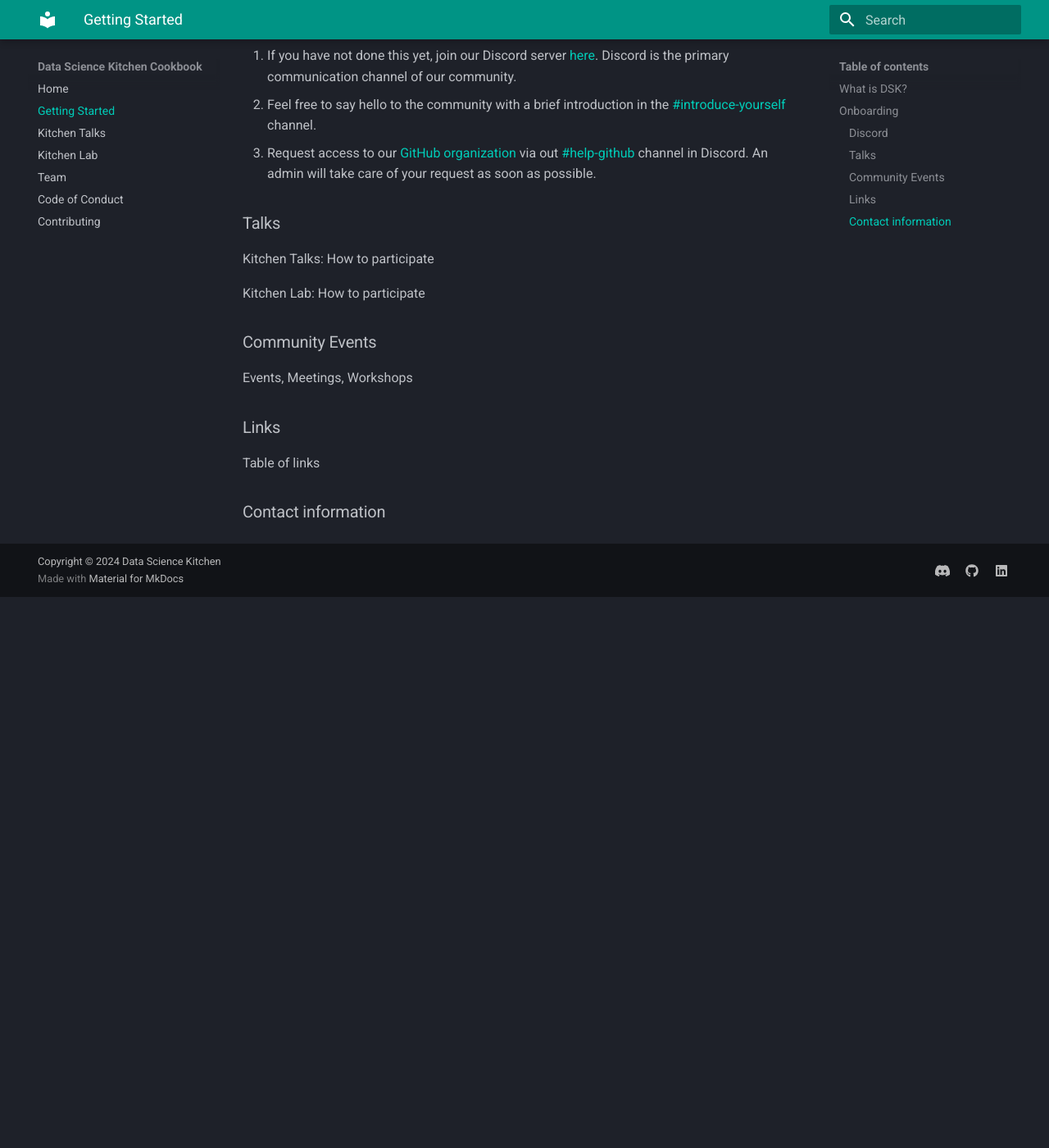
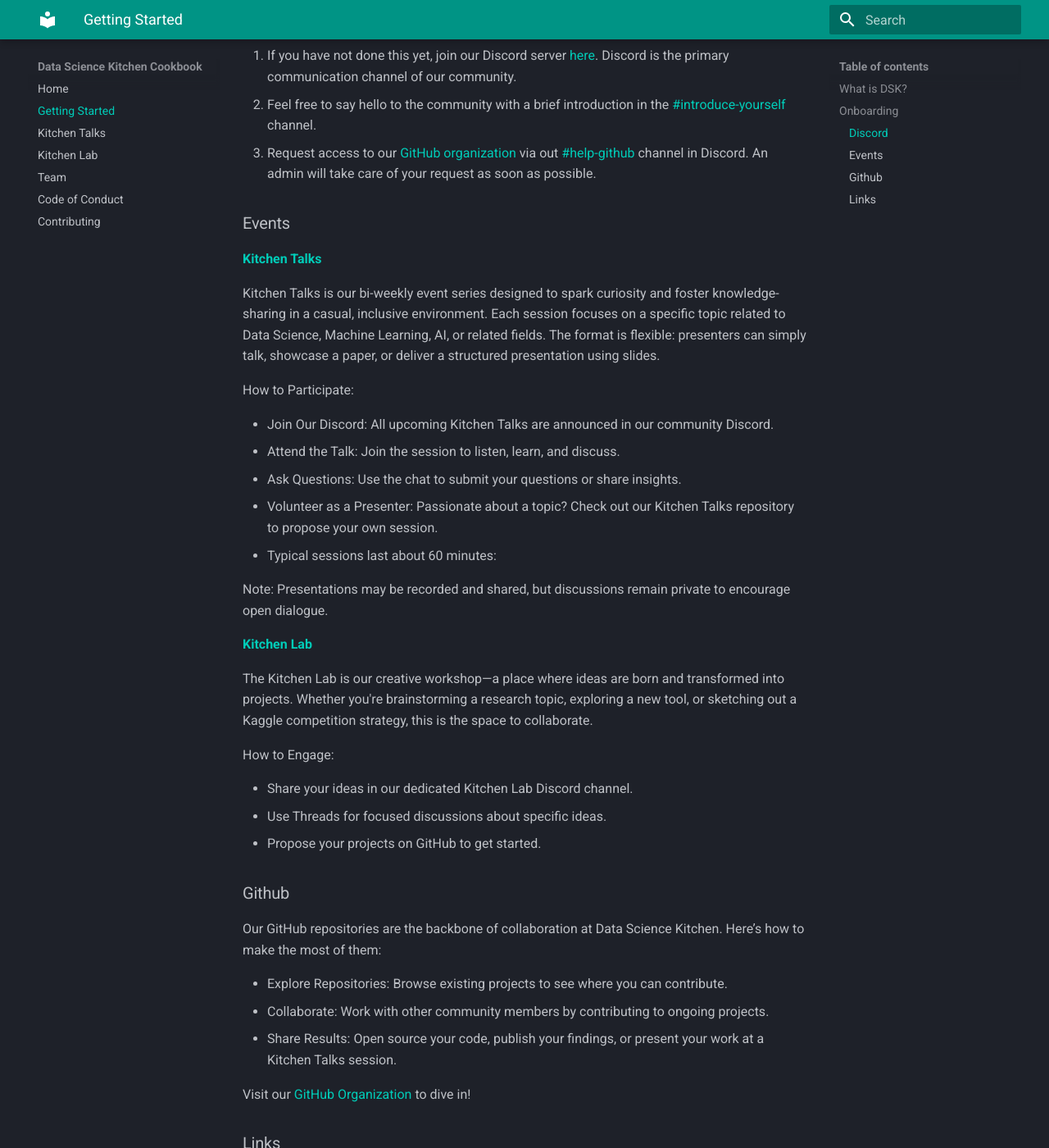
Before and after one commit to data-science-kitchen/cookbook, an MkDocs documentation site: the page built from docs/getting_started.md, in a window 1280 px wide and 1400 px high, scrolled down 1208 px. Shown: the whole window at 82% size. Built offline with MkDocs 1.6.1 and Material for MkDocs 9.7.7, drawn with Linux system fonts in a browser that asks for light colours; before the commit the page ends 1936 px from its top, so only the background shows below that; some of the changed text lies outside the part shown.

Commit message:
docs: added more infos regarding onboarding

```diff
--- a/docs/getting_started.md
+++ b/docs/getting_started.md
@@ -26,18 +26,53 @@
 2. Feel free to say hello to the community with a brief introduction in the [#introduce-yourself](https://discord.com/channels/1266840090987200708/1272650912606982205) channel.
 3. Request access to our [GitHub organization](https://github.com/data-science-kitchen) via out [#help-github](https://discord.com/channels/1266840090987200708/1285341289377829038) channel in Discord. An admin will take care of your request as soon as possible.
 
-### Talks
+### Events
 
-Kitchen Talks: How to participate
+**[Kitchen Talks](https://discord.com/channels/1266840090987200708/1269030704982003802)**
 
-Kitchen Lab: How to participate
+Kitchen Talks is our bi-weekly event series designed to spark curiosity and foster knowledge-sharing in a casual, inclusive environment. Each session focuses on a specific topic related to Data Science, Machine Learning, AI, or related fields. The format is flexible: presenters can simply talk, showcase a paper, or deliver a structured presentation using slides.
 
-### Community Events
+How to Participate:
 
-Events, Meetings, Workshops
+- Join Our Discord: All upcoming Kitchen Talks are announced in our community Discord.
+- Attend the Talk: Join the session to listen, learn, and discuss.
+- Ask Questions: Use the chat to submit your questions or share insights.
+- Volunteer as a Presenter: Passionate about a topic? Check out our Kitchen Talks repository to propose your own session.
+- Typical sessions last about 60 minutes:
+
+Note: Presentations may be recorded and shared, but discussions remain private to encourage open dialogue.
+
+
+**[Kitchen Lab](https://discord.com/channels/1266840090987200708/1307100889969856614)**
+
+The Kitchen Lab is our creative workshop—a place where ideas are born and transformed into projects. Whether you're brainstorming a research topic, exploring a new tool, or sketching out a Kaggle competition strategy, this is the space to collaborate.
+
+How to Engage:
+
+- Share your ideas in our dedicated Kitchen Lab Discord channel.
+- Use Threads for focused discussions about specific ideas.
+- Propose your projects on GitHub to get started.
+
+### Github
+
+Our GitHub repositories are the backbone of collaboration at Data Science Kitchen. Here’s how to make the most of them:
+
+- Explore Repositories: Browse existing projects to see where you can contribute.
+- Collaborate: Work with other community members by contributing to ongoing projects.
+- Share Results: Open source your code, publish your findings, or present your work at a Kitchen Talks session.
+
+Visit our [GitHub Organization](https://github.com/data-science-kitchen) to dive in!
 
 ### Links
 
-Table of links
-
-### Contact information
+| **Name**            | **Beschreibung**                                                                                     | **Link**                                                                                           |
+|----------------------|-----------------------------------------------------------------------------------------------------|---------------------------------------------------------------------------------------------------|
+| **Homepage**         | Offizielle Webseite von Data Science Kitchen                                                        | [Homepage](https://data-science-kitchen.github.io/cookbook/)                                      |
+| **Discord Server**   | Der zentrale Kommunikationskanal der Community                                                      | [Discord](https://discord.gg/rtpgc6FCGZ)                                                         |
+| **GitHub Organization** | Sammlung aller Repositories für Projekte und Kollaboration                                         | [GitHub Organization](https://github.com/data-science-kitchen)                                   |
+| **Kitchen Talks**    | Informationen zu unseren regelmäßigen Events und Präsentationen                                     | [Kitchen Talks](https://discord.com/channels/1266840090987200708/1269030704982003802)                |
+| **Kitchen Lab**      | Plattform für das Teilen von Ideen und die Zusammenarbeit an Projekten                              | [Kitchen Lab Channel](https://discord.com/channels/1266840090987200708/1307100889969856614)      |
+| **Introduce Yourself** | Stelle dich der Community vor und knüpfe erste Kontakte                                            | [#introduce-yourself](https://discord.com/channels/1266840090987200708/1272650912606982205)      |
+| **Help: GitHub Access** | Kanal, um Zugang zur GitHub-Organisation zu beantragen                                             | [#help-github](https://discord.com/channels/1266840090987200708/1285341289377829038)             |
+| **Ideas Channel**    | Teile und diskutiere neue Projektideen im Kitchen Lab                                               | [#ideas](https://discord.com/channels/1266840090987200708/1266847603534856203)                  |
+| **Looking for a Team** | Finde Teammitglieder für deine Projekte                                                           | [#looking-for-a-team](https://discord.com/channels/1266840090987200708/1269023783650463774)      |
```
